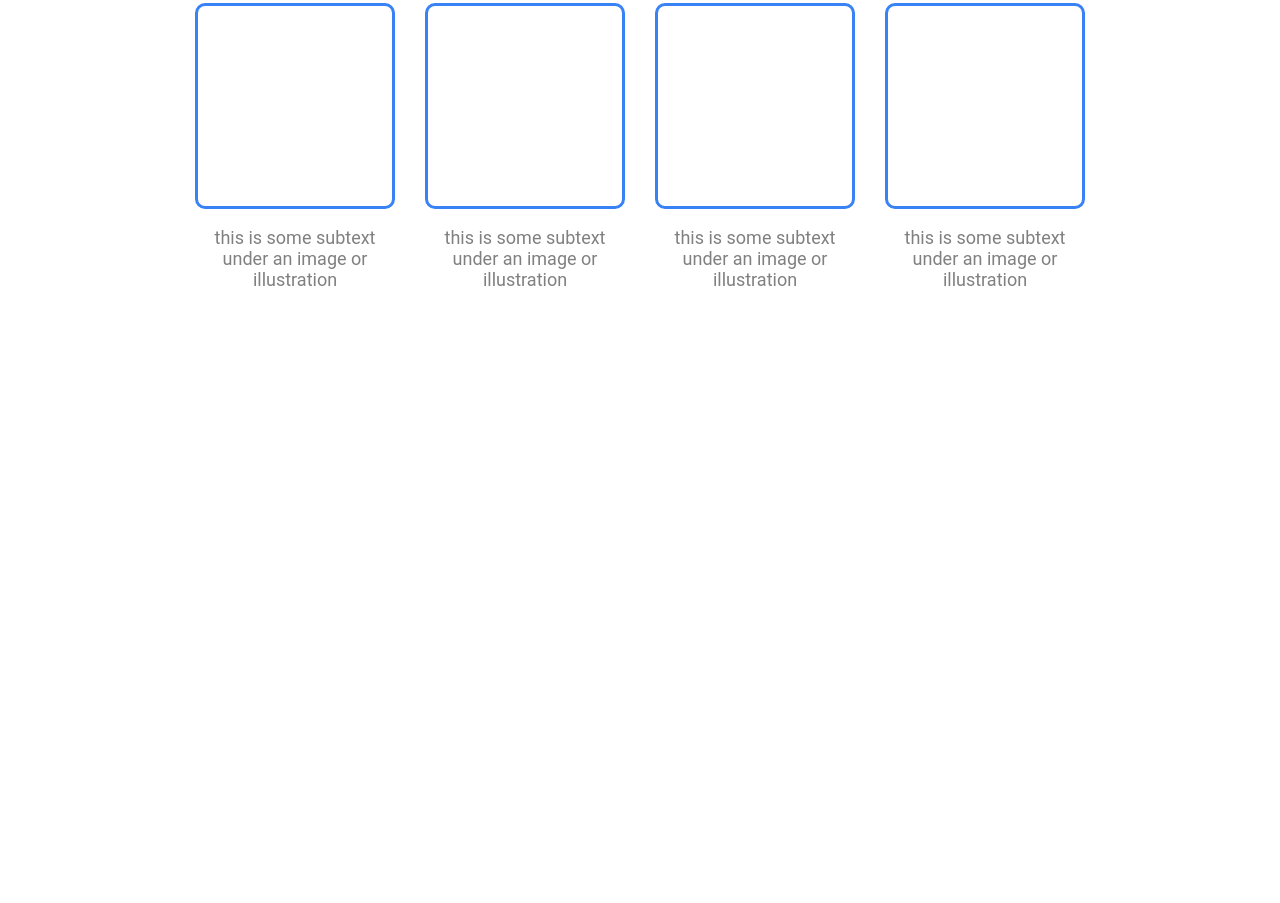
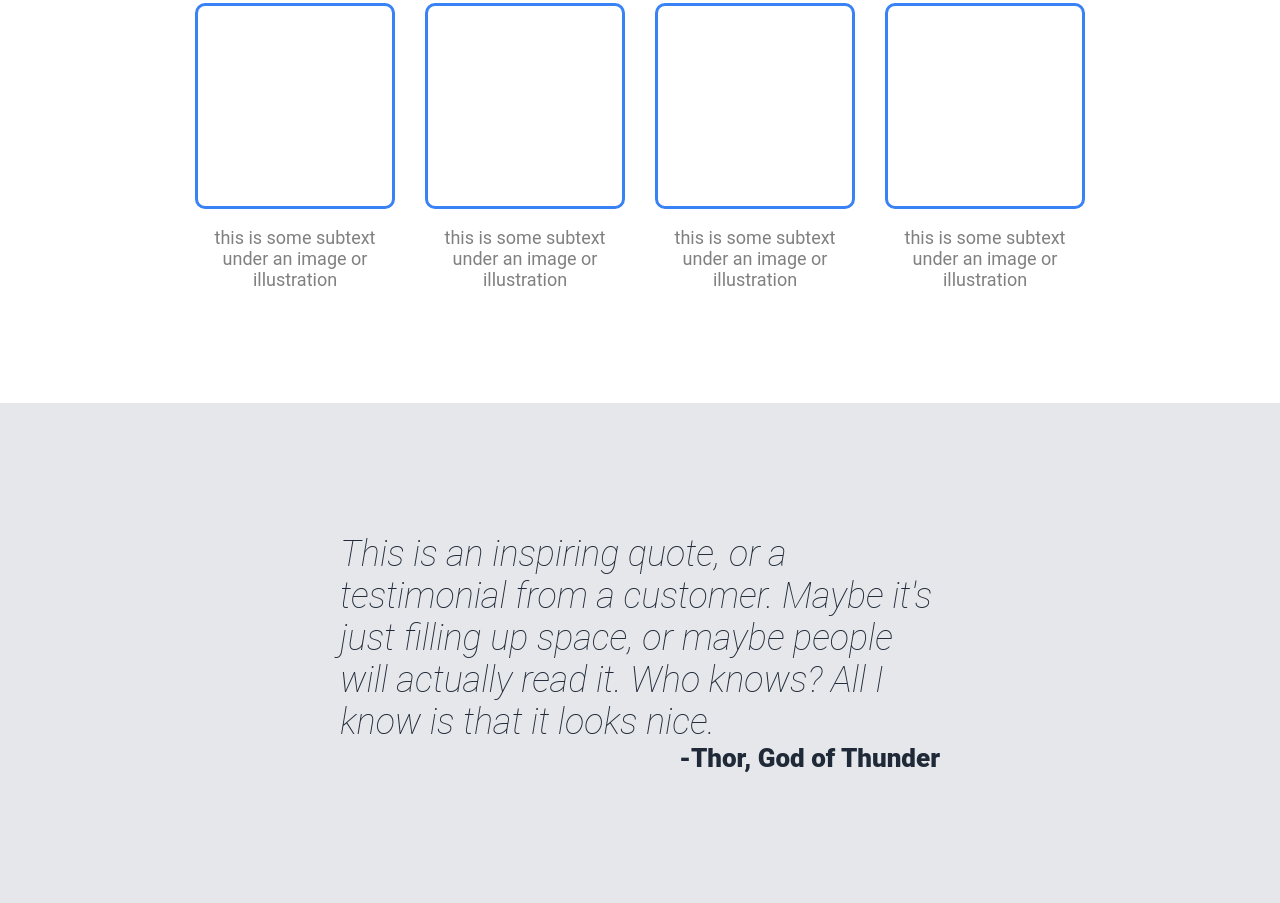
Before and after one commit to jjolly04/landing-page, a plain HTML site: page index.html in a window 1280 px wide. Shown: the part 699-1602 px from the top of the page. Before the commit the page ends 989 px from the top, so only its background shows below. Drawn offline with Linux system fonts and the light colour scheme.

Commit message:
Complete section 3

```diff
--- a/index.html
+++ b/index.html
@@ -62,6 +62,15 @@
 
     </div>
 
+    <div class="section-3">
+
+    <div class="s3-body">
+        <em style="font-size: 36px; font-weight: 100; color: #1f2937; margin: 0; padding: 0;">This is an inspiring quote, or a testimonial from a customer. Maybe it's just filling up space, or maybe people will actually read it.
+            Who knows? All I know is that it looks nice.</em>
+    </div>
+            <p style=" font-size: 26px; font-weight: 800; color: #1F2937; margin: 0; padding: 0" > -Thor, God of Thunder</p>
+    </div>
+
 
 
 </body>
--- a/styles.css
+++ b/styles.css
@@ -3,8 +3,8 @@
 }
 
 html, body {
-    margin: 0;
-    padding: 0;
+    margin: 0px;
+    padding: 0px;
   }
 
 .header {
@@ -88,7 +88,7 @@ h1 {
     justify-content: center;
     align-items: center;
     gap: 30px;
-    margin-bottom: 20px;
+    margin-bottom: 200px;
 
 }
 
@@ -116,3 +116,12 @@ h1 {
     font-size: 18px;
     color: gray;
 }
+
+.section-3 {
+    display: flex;
+    flex-flow: column;
+    padding: 130px 340px;
+    background-color: #E5E7EB;
+    justify-content: center;
+    align-items: flex-end;
+}
```
